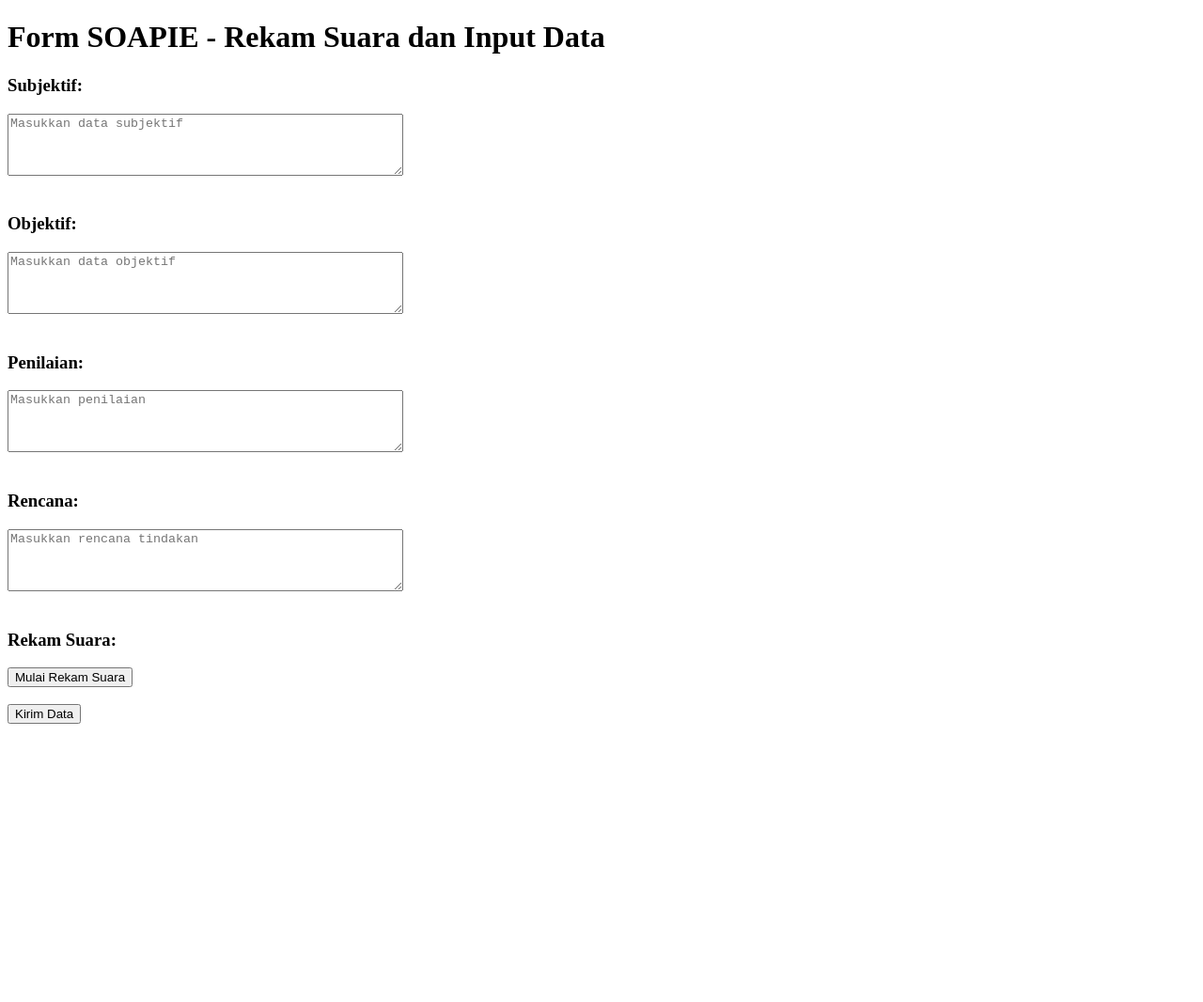
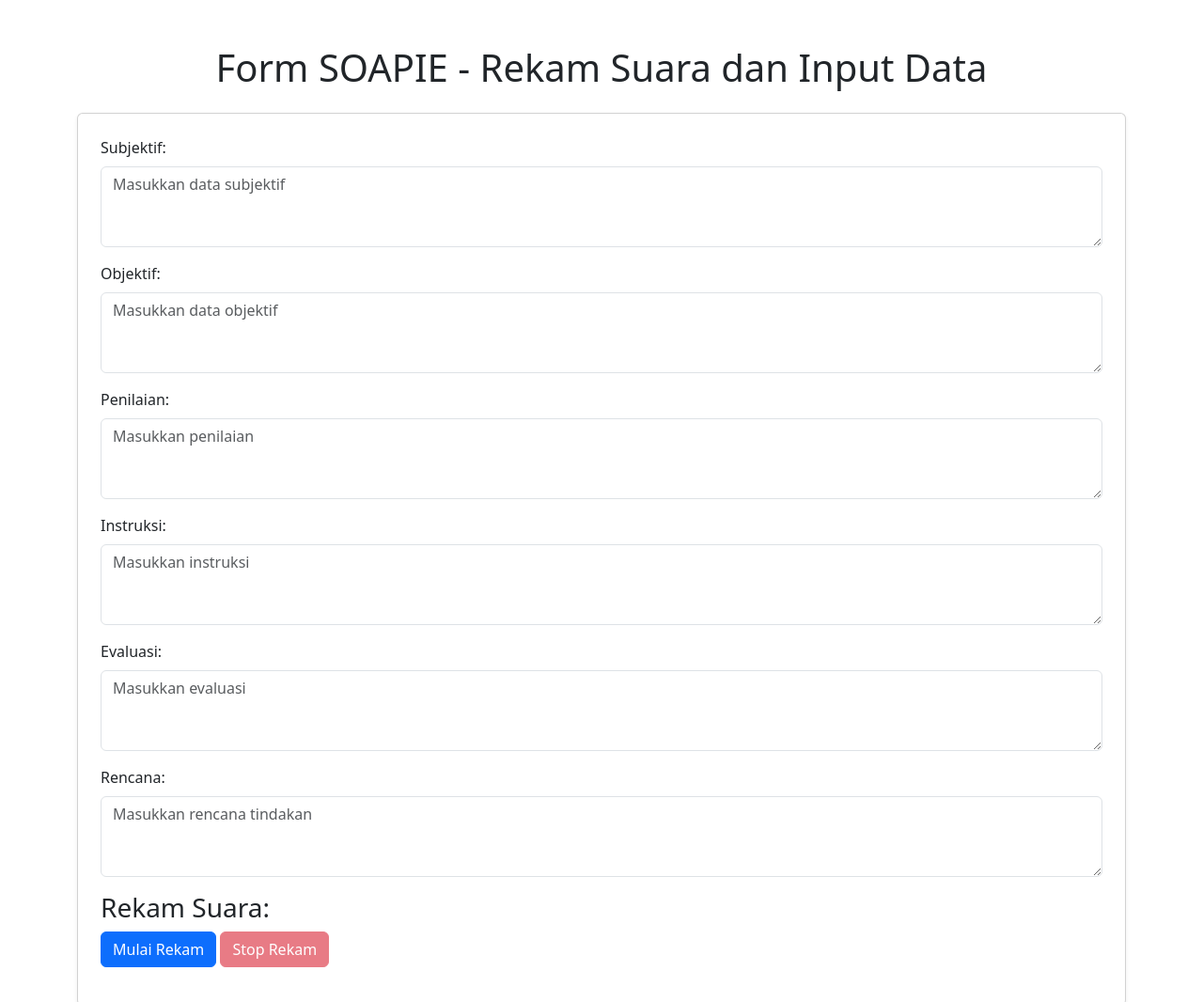
Before and after one commit to malisyahbana/AI_SOAPIE, a plain HTML site: page index.html in a window 1280 px wide. Shown: the top 1066 px of the page at 94% size. Before the commit the page ends 800 px from the top, so only its background shows below. Drawn offline with nearby package versions, Linux system fonts and the light colour scheme.

Commit message:
bug fixed

```diff
--- a/index.html
+++ b/index.html
@@ -1,105 +1,94 @@
 <!DOCTYPE html>
 <html lang="en">
+
 <head>
   <meta charset="UTF-8" />
   <meta name="viewport" content="width=device-width, initial-scale=1.0" />
   <title>Form SOAPIE Dokter</title>
+  <link href="https://cdn.jsdelivr.net/npm/bootstrap@5.3.0/dist/css/bootstrap.min.css" rel="stylesheet">
 </head>
-  <body>
-    <h1>Form SOAPIE - Rekam Suara dan Input Data</h1>
 
-    <!-- Form untuk memasukkan data SOAPIE -->
-    <form
-      id="soapieForm"
-      action="psoapie.php"
-      method="POST"
-      enctype="multipart/form-data"
-    >
-      <h3>Subjektif:</h3>
-      <textarea
-        name="subjective"
-        rows="4"
-        cols="50"
-        placeholder="Masukkan data subjektif"
-      ></textarea
-      ><br /><br />
+<body class="container py-5">
+  <h1 class="text-center mb-4">Form SOAPIE - Rekam Suara dan Input Data</h1>
 
-      <h3>Objektif:</h3>
-      <textarea
-        name="objective"
-        rows="4"
-        cols="50"
-        placeholder="Masukkan data objektif"
-      ></textarea
-      ><br /><br />
+  <form id="soapieForm" class="card p-4 shadow-sm">
+    <div class="mb-3">
+      <label class="form-label">Subjektif:</label>
+      <textarea class="form-control" name="subjective" id="subjective" rows="3"
+        placeholder="Masukkan data subjektif"></textarea>
+    </div>
 
-      <h3>Penilaian:</h3>
-      <textarea
-        name="assessment"
-        rows="4"
-        cols="50"
-        placeholder="Masukkan penilaian"
-      ></textarea
-      ><br /><br />
+    <div class="mb-3">
+      <label class="form-label">Objektif:</label>
+      <textarea class="form-control" name="objective" id="objective" rows="3"
+        placeholder="Masukkan data objektif"></textarea>
+    </div>
 
-      <h3>Rencana:</h3>
-      <textarea
-        name="plan"
-        rows="4"
-        cols="50"
-        placeholder="Masukkan rencana tindakan"
-      ></textarea
-      ><br /><br />
+    <div class="mb-3">
+      <label class="form-label">Penilaian:</label>
+      <textarea class="form-control" name="assessment" id="assessment" rows="3"
+        placeholder="Masukkan penilaian"></textarea>
+    </div>
 
+    <div class="mb-3">
+      <label class="form-label">Instruksi:</label>
+      <textarea class="form-control" name="instruksi" id="instruksi" rows="3"
+        placeholder="Masukkan instruksi"></textarea>
+    </div>
+
+    <div class="mb-3">
+      <label class="form-label">Evaluasi:</label>
+      <textarea class="form-control" name="evaluasi" id="evaluasi" rows="3" placeholder="Masukkan evaluasi"></textarea>
+    </div>
+
+    <div class="mb-3">
+      <label class="form-label">Rencana:</label>
+      <textarea class="form-control" name="plan" id="plan" rows="3" placeholder="Masukkan rencana tindakan"></textarea>
+    </div>
+
+    <div class="mb-3">
       <h3>Rekam Suara:</h3>
-      <button type="button" id="recordBtn">Mulai Rekam Suara</button>
-      <input
-        type="file"
-        name="audio_file"
-        id="audioFile"
-        style="display: none"
-      /><br /><br />
-
-      <button type="submit">Kirim Data</button>
+      <button type="button" id="recordBtn" class="btn btn-primary">Mulai Rekam</button>
+      <button type="button" id="stopBtn" class="btn btn-danger" disabled>Stop Rekam</button>
+    </div>
   </form>
 
   <script>
-      // Script untuk merekam suara dan mengirim file audio ke server
     let recorder;
-      let audioData = [];
+    let audioChunks = [];
+    let mediaStream;
 
     document.getElementById("recordBtn").onclick = function () {
-        // Akses mikrofon
-        navigator.mediaDevices
-          .getUserMedia({ audio: true })
+      navigator.mediaDevices.getUserMedia({ audio: true })
         .then(function (stream) {
+          mediaStream = stream;
           recorder = new MediaRecorder(stream);
+
           recorder.ondataavailable = function (event) {
-              audioData.push(event.data);
-            };
-            recorder.onstop = function () {
-              // Mengonversi audio yang direkam menjadi file WAV
-              const audioBlob = new Blob(audioData, { type: "audio/wav" });
-              const audioFile = new File([audioBlob], "recorded_audio.wav", {
-                type: "audio/wav",
-              });
-
-              // Kirim file audio ke form
-              const formData = new FormData();
-              formData.append("audio_file", audioFile);
-
-              // Masukkan file audio ke input form
-              const inputFile = document.getElementById("audioFile");
-              inputFile.files = new FileList();
-              inputFile.files = inputFile.files.concat(audioFile);
+            audioChunks.push(event.data);
           };
 
+          audioChunks = [];
           recorder.start();
+          document.getElementById("recordBtn").disabled = true;
+          document.getElementById("stopBtn").disabled = false;
         })
         .catch(function (err) {
           console.error("Error accessing microphone: " + err);
         });
     };
+
+    document.getElementById("stopBtn").onclick = function () {
+      if (recorder) {
+        recorder.stop();
+        mediaStream.getTracks().forEach(track => track.stop());
+        document.getElementById("recordBtn").disabled = false;
+        document.getElementById("stopBtn").disabled = true;
+      }
+    };
   </script>
+
+  <script src="https://cdn.jsdelivr.net/npm/bootstrap@5.3.0/dist/js/bootstrap.bundle.min.js"></script>
 </body>
+
 </html>
```
Also changed, not shown: 15 other files. Lines whose indentation alone changed are shown as unchanged.
